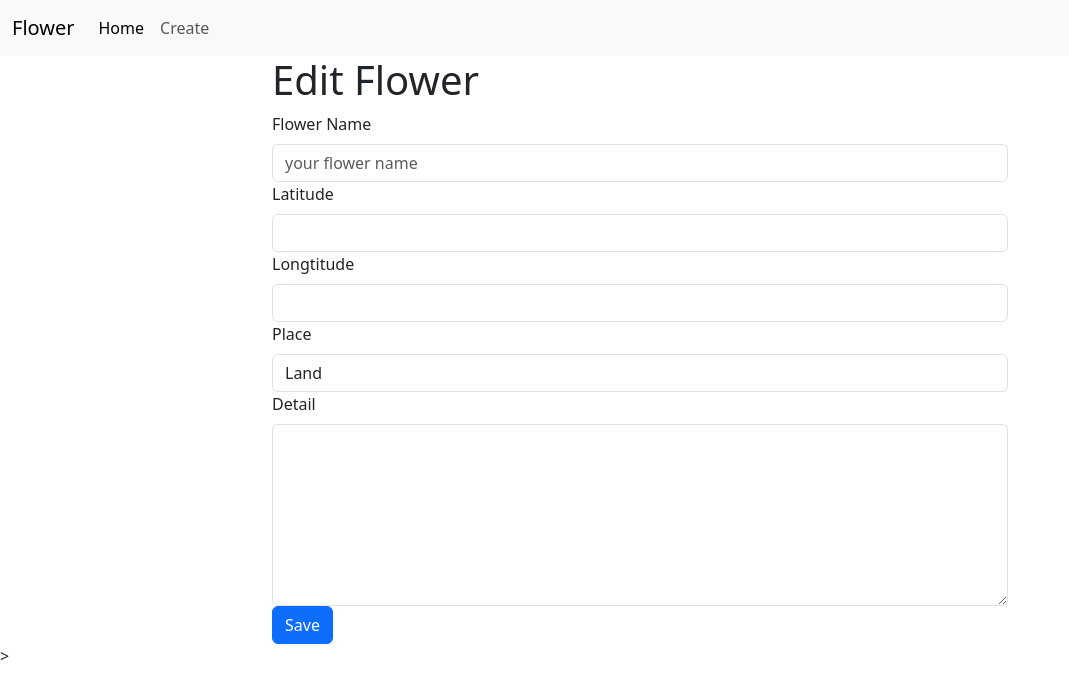
After one commit to AkekaratTangyai/flask_67_b, a Flask app: template templates/edit.html in a window 1280 px wide. The commit adds this page. Shown: the top 699 px of the page, without its empty margins (0-1069 px from the left). Run offline with Flask 3, Linux system fonts and the light colour scheme; the template is opened without the code that fills it, so the values that code supplies are empty.

Commit message:
UPDATE, lists, edit, delete

```diff
--- a/app.py
+++ b/app.py
@@ -8,6 +8,10 @@
 DB_USER = "root"
 DB_PASS = ""
 DB_NAME = "flower_shop"
+
+# For Session
+app.config['SECRET_KEY'] = "0901587761z"
+
 
 @app.route("/home")
 def home():
@@ -45,9 +49,119 @@
         my_cursor.execute(sql, val)
         my_db.commit()
 
-        return redirect("/create")
+        session['alert_status'] = "success"
+        session['alert_message'] = "Already Created!"
+        return redirect("/")
     else:
-        return "<h1>No Way!</h1>"
+        session['alert_status'] = "fail"
+        session['alert_message'] = "Something went wrong!"
+        return redirect("/")
+
+@app.route("/")
+def index():
+     # Connect Database
+        my_db = mysql.connector.connect(
+            host=DB_HOST,
+            user=DB_USER,
+            password=DB_PASS,
+            db=DB_NAME
+        )
+        my_cursor = my_db.cursor(dictionary=True)
+        sql = "SELECT * FROM flowers"
+        my_cursor.execute(sql)
+        results = my_cursor.fetchall()
+
+        # Show Message
+        if "alert_status" in session and "alert_message" in session:
+             alert_message = {
+                  'status': session['alert_status'],
+                  'message': session['alert_message'],
+             }
+             del session['alert_status']
+             del session['alert_message']
+        else:
+
+             alert_message = {
+             'status': None,
+             'message': None,
+        }
+
+        return render_template("index.html", alert_message = alert_message, results = results)
+
+@app.route("/edit/<flower_id>", methods=["GET"])
+def edit(flower_id):
+    # Connect Database
+        my_db = mysql.connector.connect(
+            host=DB_HOST,
+            user=DB_USER,
+            password=DB_PASS,
+            db=DB_NAME
+        )
+        my_cursor = my_db.cursor(dictionary=True)
+        sql = "SELECT * FROM flowers WHERE id = " + flower_id
+        my_cursor.execute(sql)
+        results = my_cursor.fetchall()
+
+        return render_template("edit.html", results = results)
+
+
+@app.route("/update/<flower_id>", methods=["POST"])
+def update(flower_id):
+     if request.method == "POST":
+        flower_name = request.form['flower_name']
+        lat_num = request.form['lat_num']
+        long_num = request.form['long_num']
+        place = request.form['place']
+        detail = request.form['detail']
+        print("input:", flower_name, lat_num, long_num, place, detail)
+
+        # Connect Database
+        my_db = mysql.connector.connect(
+            host=DB_HOST,
+            user=DB_USER,
+            password=DB_PASS,
+            db=DB_NAME
+        )
+        my_cursor = my_db.cursor(dictionary=True)
+        sql = """
+            UPDATE flowers
+            SET flower_name = %s,
+            lat_num = %s,
+            long_num = %s,
+            place = %s,
+            detail = %s
+            WHERE id = %s
+        """
+        val = (flower_name, lat_num, long_num, place, detail, flower_id)
+        my_cursor.execute(sql, val)
+        my_db.commit()
+
+        session['alert_status'] = "success"
+        session['alert_message'] = "Already Updated!"
+        return redirect("/")
+     else:
+        session['alert_status'] = "fail"
+        session['alert_message'] = "Something went wrong!"
+        return redirect("/")
+
+@app.route("/delete/<flower_id>", methods=["GET"])
+def delete(flower_id):
+     # Connect Database
+        my_db = mysql.connector.connect(
+            host=DB_HOST,
+            user=DB_USER,
+            password=DB_PASS,
+            db=DB_NAME
+        )
+        my_cursor = my_db.cursor(dictionary=True)
+        sql = "DELETE FROM flowers WHERE id = " + flower_id
+        my_cursor.execute(sql,)
+        my_db.commit()
+
+        session['alert_status'] = "success"
+        session['alert_message'] = "Already Deleted!"
+        return redirect("/")
+
 
 if __name__ == "__main__":
    # app.run() # production
--- a/templates/base_template.html
+++ b/templates/base_template.html
@@ -13,17 +13,17 @@
 <body>
     <nav class="navbar navbar-expand-lg bg-body-tertiary">
         <div class="container-fluid">
-          <a class="navbar-brand" href="#">Navbar</a>
+          <a class="navbar-brand" href="{{ url_for('index') }}">Flower</a>
           <button class="navbar-toggler" type="button" data-bs-toggle="collapse" data-bs-target="#navbarSupportedContent" aria-controls="navbarSupportedContent" aria-expanded="false" aria-label="Toggle navigation">
             <span class="navbar-toggler-icon"></span>
           </button>
           <div class="collapse navbar-collapse" id="navbarSupportedContent">
             <ul class="navbar-nav me-auto mb-2 mb-lg-0">
               <li class="nav-item">
-                <a class="nav-link active" aria-current="page" href="#">Home</a>
+                <a class="nav-link active" aria-current="page" href="{{ url_for('index') }}">Home</a>
               </li>
               <li class="nav-item">
-                <a class="nav-link" href="#">Link</a>
+                <a class="nav-link" href="{{ url_for('create') }}">Create</a>
             </li>
             </ul>
           </div>
--- /dev/null
+++ b/templates/edit.html
@@ -0,0 +1,46 @@
+{% extends "base_template.html" %}
+
+{% block title %}
+<title>Edit - Flower</title>
+{% endblock %}
+
+{% block content %}
+<h1>Edit Flower</h1>
+
+<!-- test text -->
+<form action="{{ url_for('update', flower_id = results[0].id) }}" method="post">
+    <div class="md-3">
+        <label for="flower_name" class="form-label">Flower Name</label>
+        <input type="text" class="form-control" id = "flower_name" name="flower_name" placeholder="your flower name"value="{{ results[0].flower_name }}" required>
+    </div>
+
+    <div class="md-3">
+        <label for="lat_num" class="form-label">Latitude</label>
+        <input type="number" class="form-control" id = "lat_num" name="lat_num" step="0.00001" value="{{ results[0].lat_num }}">
+    </div>
+
+    <div class="md-3">
+        <label for="long_num" class="form-label">Longtitude</label>
+        <input type="number" class="form-control" id = "long_num" name="long_num" step="0.00001" value="{{ results[0].long_num }}">
+    </div>
+
+    <div class="md-3">
+        <label for="place" class="form-label">Place</label>
+        <select class="form-control" name="place" id="place">
+            <option value="land" {% if results[0].place =="land" %} selected {% endif %}>Land</option>
+            <option value="forest" {% if results[0].place =="forest" %} selected {% endif %}>Forest</option>
+            <option value="sea" {% if results[0].place =="sea" %} selected {% endif %}>Sea</option>
+        </select>
+    </div>
+
+        <div class="md-3">
+            <label for="detail" class="form-label">Detail</label>
+            <textarea class="form-control" name="detail" id="detail" rows="7">{{ results[0].detail }}</textarea>
+        </div>
+
+        <div class="md-3">
+            <button type="submit" class="btn btn-primary">Save</button>
+        </div>
+
+    </form>
+{% endblock %}
```
Also changed, not shown: templates/index.html (added, +48 -0 lines).
